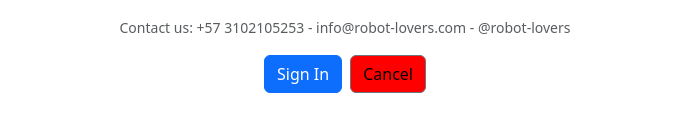
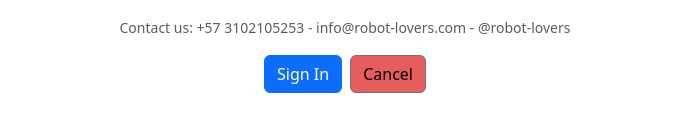
Before and after one commit to grojasc1/myparcialweb, a React (Create React App) app: page / in a window 1280 px wide. Shown: the part 539-670 px from the top of the page, without its empty margins (295-982 px from the left). Built offline with nearby package versions, Linux system fonts and the light colour scheme.

Commit message:
Refactor image source path in Banner component and update cancel button color in SignInForm component

```diff
--- a/src/components/Banner.js
+++ b/src/components/Banner.js
@@ -8,7 +8,7 @@ const Banner = () => {
             <h1>
                 <FormattedMessage id="BannerTitle" />
             </h1>
-            <img src="./public/banner.png" alt="Robot Lovers" />
+            <img src="/public/banner.png" alt="Robot Lovers" />
 
         </div>
     )
--- a/src/components/SignInForm.js
+++ b/src/components/SignInForm.js
@@ -111,7 +111,7 @@ const SignInForm = () => {
                             <Button
                                 variant="secondary"
                                 className="ms-2"
-                                style={{ backgroundColor: "red", color: "black" }}
+                                style={{ backgroundColor: "#E75D5D", color: "black" }}
                             >
                                 <FormattedMessage id="Cancel" />
                             </Button>
```
Also changed, not shown: public/banner.png.
